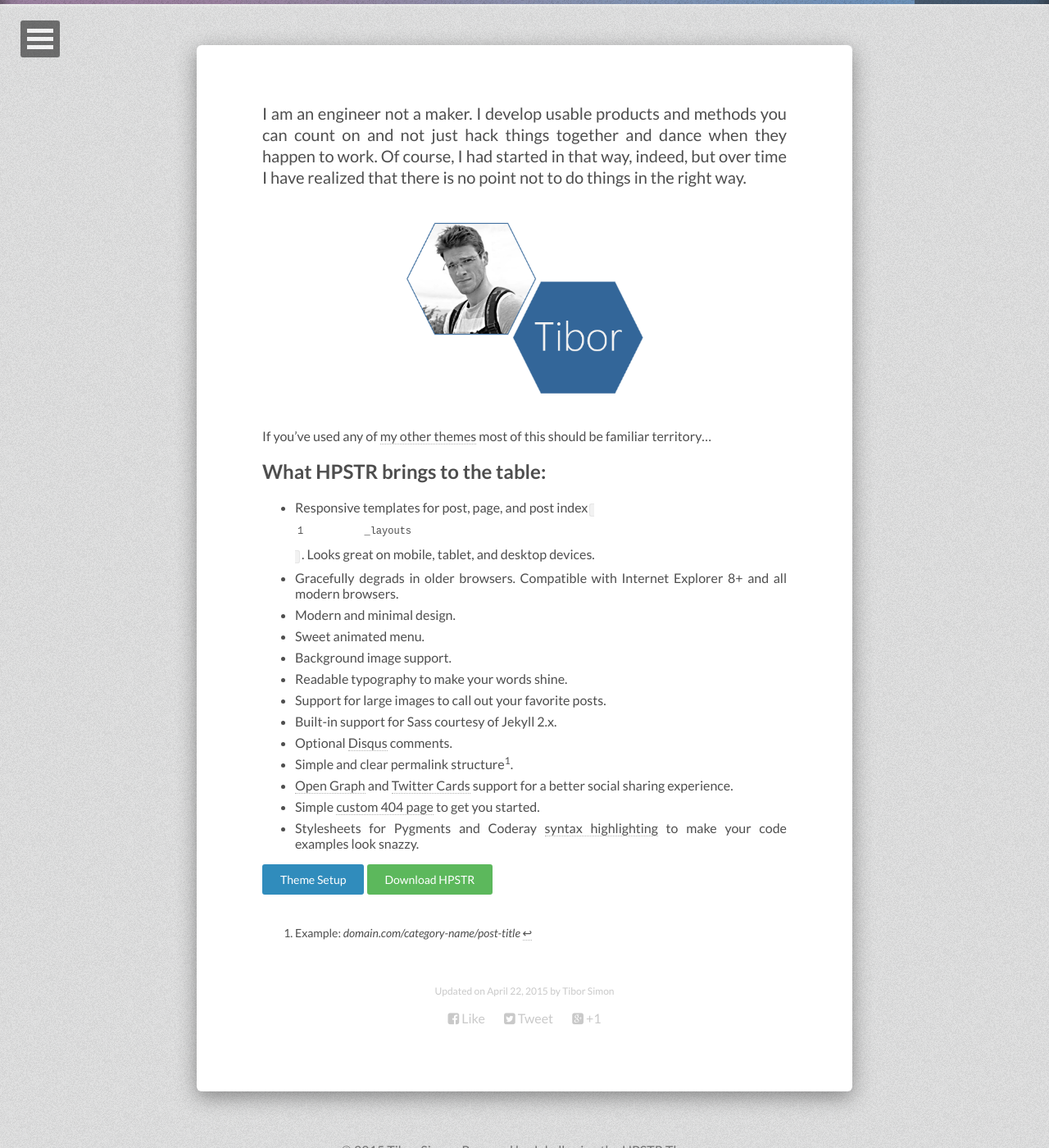
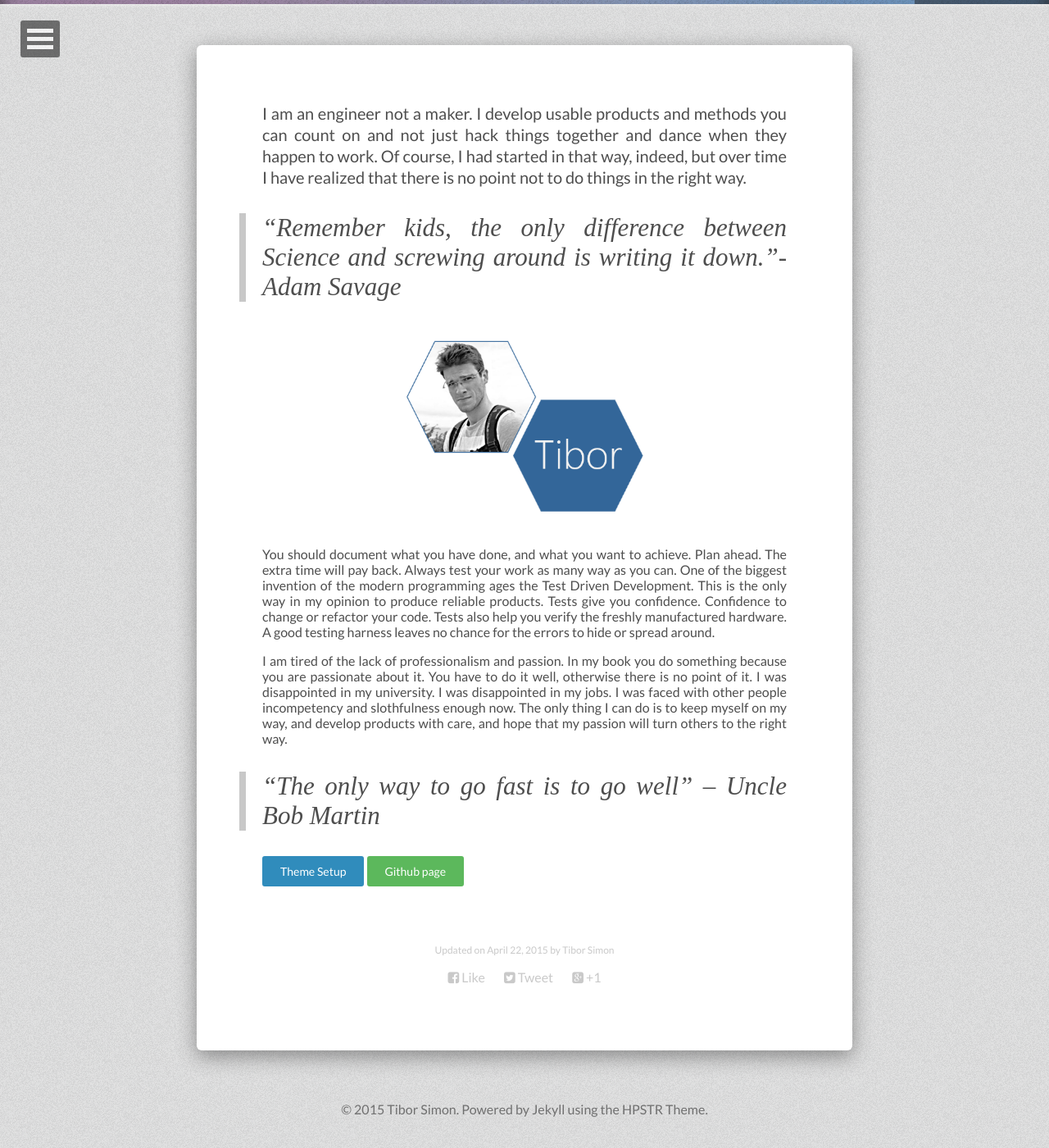
Before and after one commit to tiborsimon/tiborsimon.github.io, a Jekyll site: the page built from about/index.md, in a window 1280 px wide and 1400 px high, scrolled down 395 px. Shown: the whole window at 82% size. Built offline with Jekyll 4.4.1, drawn with Linux system fonts in a browser that asks for light colours; nearby versions of some CDN libraries; some of the changed text lies outside the part shown.

Commit message:
About page

```diff
--- a/about/index.md
+++ b/about/index.md
@@ -1,6 +1,6 @@
 ---
 layout: page
-title: About the Jekyll Theme
+title: About Tibor
 image:
   feature: abstract-5.jpg
   credit: dargadgetz
@@ -11,28 +11,17 @@ modified: 2015-04-22
 
 I am an engineer not a maker. I develop usable products and methods you can count on and not just hack things together and dance when they happen to work. Of course, I had started in that way, indeed, but over time I have realized that there is no point not to do things in the right way.
 
+> "Remember kids, the only difference between Science  and screwing around is writing it down."- Adam Savage
+
 <figure>
-<a href="#"><img src="{{ site.url }}/images/core/tibor_about.png" alt="Tibor" width="300px"></a>
+<img src="{{ site.url }}/images/core/tibor_about.png" alt="Tibor" width="300px">
 </figure>
 
-If you've used any of [my other themes](http://mademistakes.com/work/jekyll-themes/) most of this should be familiar territory...
+You should document what you have done, and what you want to achieve. Plan ahead. The extra time will pay back. Always test your work as many way as you can. One of the biggest invention of the modern programming ages the Test Driven Development. This is the only way in my opinion to produce reliable products. Tests give you confidence. Confidence to change or refactor your code. Tests also help you verify the freshly manufactured hardware. A good testing harness leaves no chance for the errors to hide or spread around.
 
-## What HPSTR brings to the table:
+I am tired of the lack of professionalism and passion. In my book you do something because you are passionate about it. You have to do it well, otherwise there is no point of it. I was disappointed in my university. I was disappointed in my jobs.  I was faced with other people incompetency and slothfulness enough now. The only thing I can do is to keep myself on my way, and develop products with care, and hope that my passion will turn others to the right way.
 
-* Responsive templates for post, page, and post index `_layouts`. Looks great on mobile, tablet, and desktop devices.
-* Gracefully degrads in older browsers. Compatible with Internet Explorer 8+ and all modern browsers.
-* Modern and minimal design.
-* Sweet animated menu.
-* Background image support.
-* Readable typography to make your words shine.
-* Support for large images to call out your favorite posts.
-* Built-in support for Sass courtesy of Jekyll 2.x.
-* Optional [Disqus](http://disqus.com) comments.
-* Simple and clear permalink structure[^1].
-* [Open Graph](https://developers.facebook.com/docs/opengraph/) and [Twitter Cards](https://dev.twitter.com/docs/cards) support for a better social sharing experience.
-* Simple [custom 404 page]({{ site.url }}/404.html) to get you started.
-* Stylesheets for Pygments and Coderay [syntax highlighting]({{ site.url }}/code-highlighting-post/) to make your code examples look snazzy.
+> "The only way to go fast is to go well" – Uncle Bob Martin
 
-<div markdown="0"><a href="{{ site.url }}/theme-setup/" class="btn btn-info">Theme Setup</a> <a href="https://github.com/mmistakes/hpstr-jekyll-theme" class="btn btn-success">Download HPSTR</a></div>
-
-[^1]: Example: *domain.com/category-name/post-title*
+<div markdown="0"><a href="{{ site.url }}/theme-setup/" class="btn btn-info">Theme Setup</a>
+<a href="https://github.com/tiborsimon" class="btn btn-success">Github page</a></div>
```
